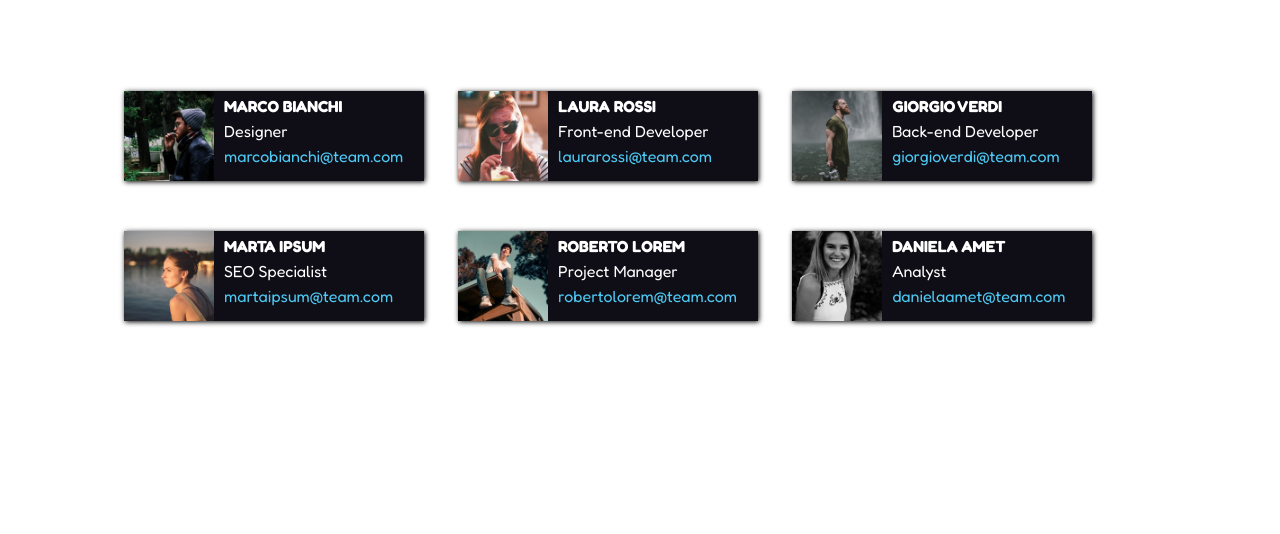
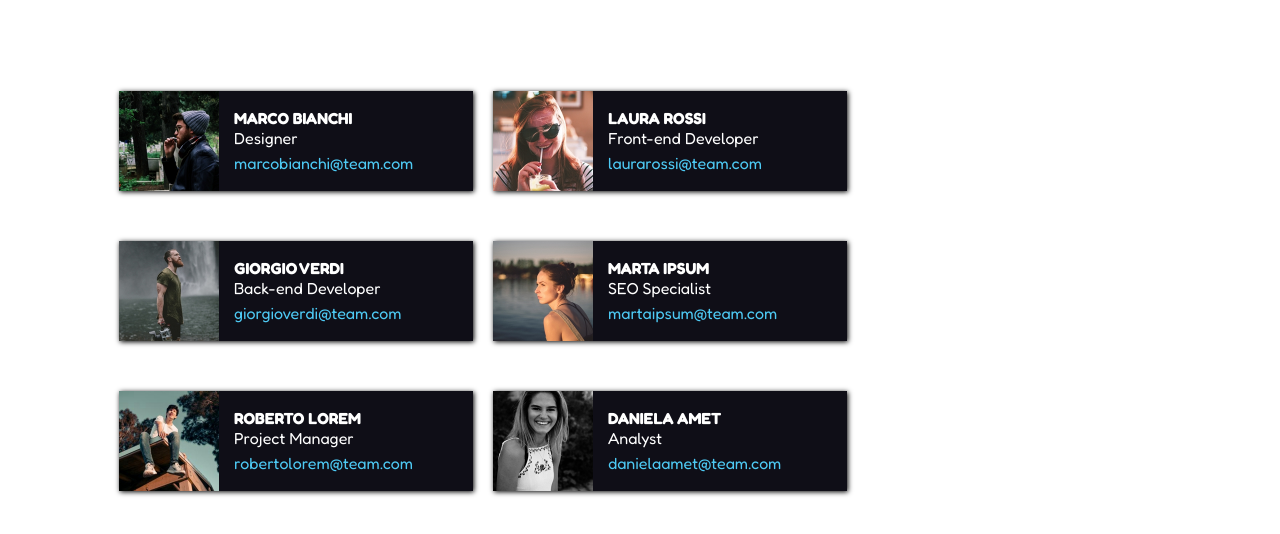
Before and after one commit to GiorgioBolzoni/html-css-float-cards, a plain HTML site: page index.html in a window 1280 px wide. Shown: the part 150-684 px from the top of the page. Drawn offline with Linux system fonts and the light colour scheme.

Commit message:
post correzione / NB: da allineare i box

```diff
--- a/css/style.css
+++ b/css/style.css
@@ -35,9 +35,9 @@ h1{
 }
 h2{
     color: white;
-    padding: 5px 0;
     display: inline-block;
     font-size: 1em;
+    text-transform: uppercase;
 }
 .container{
     margin: 45px;
@@ -47,22 +47,25 @@ h2{
 .box{
     background-color: #0F0E17;
     color: white;
-    max-width: 100%;
-    max-height: 100px;
-    margin: 25px 15px;
-    min-width: 300px;
-    width: calc(100% / 6);
-    display: inline-block;
+    width: calc(100% / 3);
+    margin: 25px 10px;
+    min-width: 350px;
+    display: block;
     box-shadow: 1px 1px 5px black;
+}
+.card-content{
+    vertical-align: middle;
+    margin-left: 5px;
+    margin-top: 2%;
+    padding-top: 10px;
 }
 .email{
     color: #4ECAF4;
-    text-overflow: clip;
 }
 img{
     margin-right: 10px;
-    max-width:90px;
-    vertical-align:middle;
+    width:100px;
+    display: block;
 }
 .pull-left{
     float: left;
--- a/index.html
+++ b/index.html
@@ -19,51 +19,63 @@
             <p id="text-only">Lorem ipsum dolor sit amet consectetur adipisicing elit. Necessitatibus officiis aspernatur delectus accusamus dolor doloremque optio quidem sunt repellat dolore ducimus soluta temporibus, id magni sequi nemo eveniet ab iure atque, architecto dolorem ipsum voluptates.
             </p>
             <div class="container">
-                <section class="clearfix box debug">
+                    <section class="clearfix box debug pull-left">
+                        <img src="img/male1.png" alt="Image-male-1" class="pull-left">
+                        <div class="card-content pull-left">
                             <h2>MARCO BIANCHI</h2>
-                    <img src="img/male1.png" alt="Image-male-1" class="pull-left">
                             <p>Designer</p>
                             <p class="email">marcobianchi@team.com</p>
+                        </div>
                     </section>
 
-                <section class="clearfix box debug">
+                    <section class="clearfix box debug pull-left">
+                        <img src="img/female1.png" alt="Image-female-1" class="pull-left">
+                        <div class="card-content pull-left">
                             <h2>LAURA ROSSI</h2>
-                    <img src="img/female1.png" alt="Image-female-1" class="pull-left">
                             <p>Front-end Developer</p>
                             <p></p>
                             <p class="email">laurarossi@team.com</p>
+                        </div>
                     </section>
 
-                <section class="clearfix box debug">
+                    <section class="clearfix box debug pull-left">
+                        <img src="img/male2.png" alt="Image-male-2" class="pull-left">
+                        <div class="card-content pull-left">
                             <h2>GIORGIO VERDI</h2>
-                    <img src="img/male2.png" alt="Image-male-2" class="pull-left">
                             <p>Back-end Developer</p>
                             <p></p>
                             <p class="email">giorgioverdi@team.com</p>
+                        </div>
                     </section>
 
-                <section class="clearfix box debug">
+                    <section class="clearfix box debug pull-left">
+                        <img src="img/female2.png" alt="Image-female-2" class="pull-left">
+                        <div class="card-content pull-left">
                             <h2>MARTA IPSUM</h2>
-                    <img src="img/female2.png" alt="Image-female-2" class="pull-left">
                             <p>SEO Specialist</p>
                             <p></p>
                             <p class="email">martaipsum@team.com</p>
+                        </div>
                     </section>
 
-                <section class="clearfix box debug">
+                    <section class="clearfix box debug pull-left">
+                        <img src="img/male3.png" alt="Image-male-3" class="pull-left">
+                        <div class="card-content pull-left">
                             <h2>ROBERTO LOREM</h2>
-                    <img src="img/male3.png" alt="Image-male-3" class="pull-left">
                             <p>Project Manager</p>
                             <p></p>
                             <p class="email">robertolorem@team.com</p>
+                        </div>
                     </section>
 
-                <section class="clearfix box debug">
+                    <section class="clearfix box debug pull-left">
+                        <img src="img/female3.png" alt="Image-female-3" class="pull-left">
+                        <div class="card-content pull-left">
                             <h2>DANIELA AMET</h2>
-                    <img src="img/female3.png" alt="Image-female-3" class="pull-left">
                             <p>Analyst</p>
                             <p></p>
                             <p class="email">danielaamet@team.com</p>
+                        </div>
                     </section>
             </div>
         </main>
```
Lines whose indentation alone changed are shown as unchanged.
